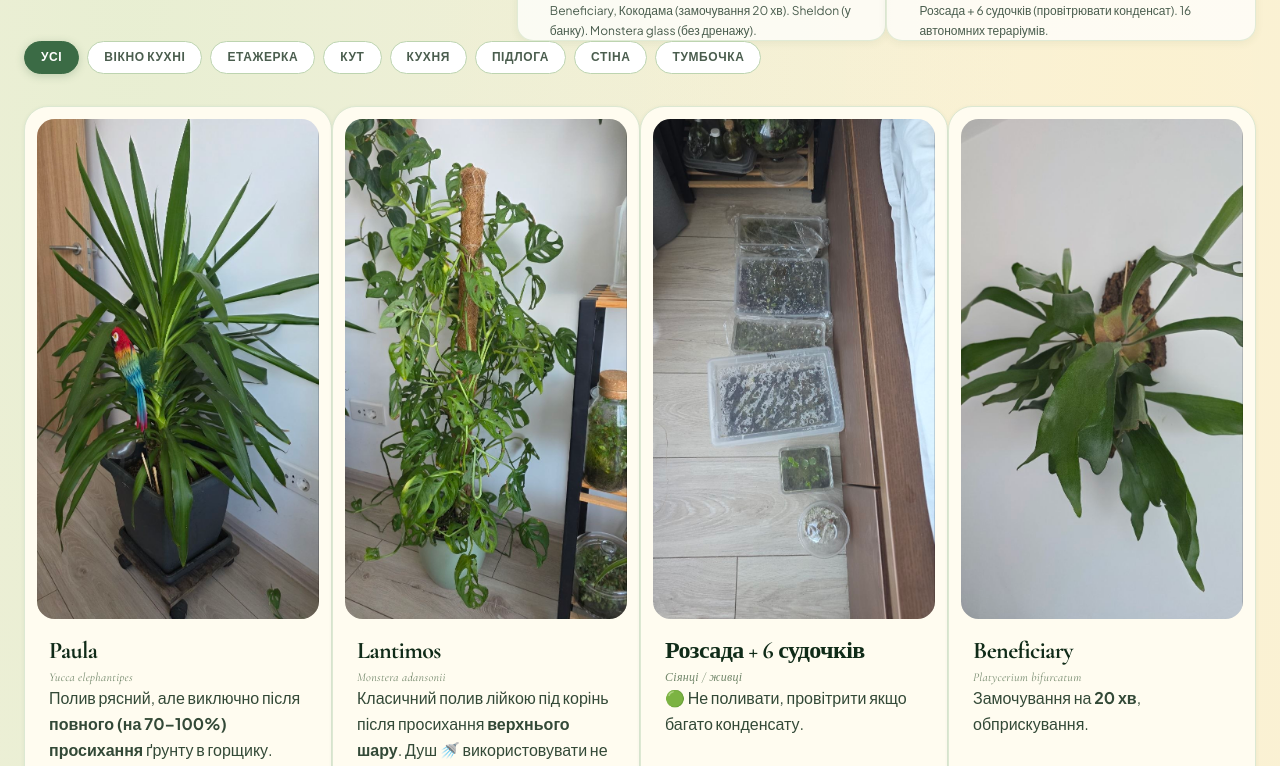
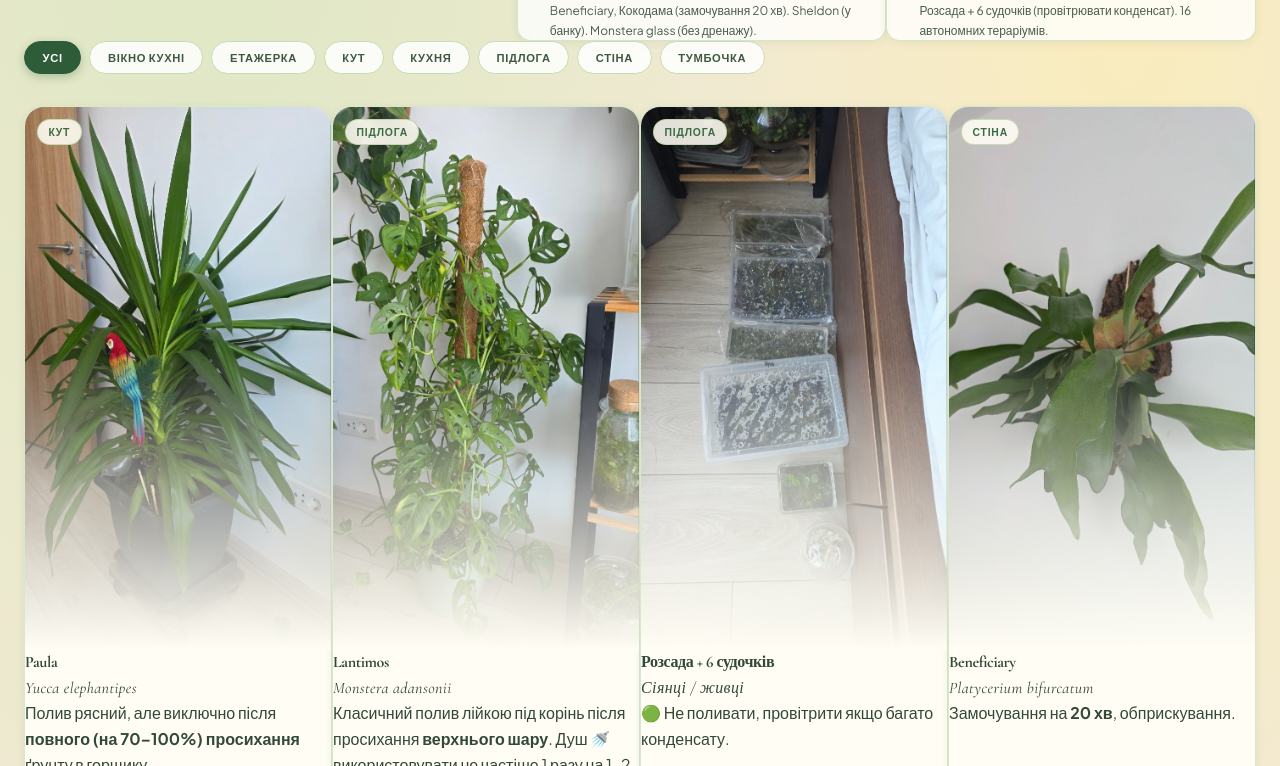
Before and after one commit to newagno/plant-sitter-guide, a plain HTML site: page index.html in a window 1280 px wide. Shown: the part 96-862 px from the top of the page. Drawn offline with nearby package versions, Linux system fonts and the light colour scheme.

Commit message:
feat: update UI structure in index.html and automate build process in build_final_ui.py

```diff
--- a/index.html
+++ b/index.html
@@ -19,65 +19,122 @@
 
     /* ── Background ── */
     body {
-      background-color: #F7F0DE;
+      background-color: #F2EAD3;
       background-image:
-        radial-gradient(ellipse at 10% 0%, rgba(214, 237, 196, 0.45) 0%, transparent 55%),
-        radial-gradient(ellipse at 90% 5%, rgba(255, 243, 196, 0.50) 0%, transparent 50%);
+        radial-gradient(ellipse 80% 50% at 15% -5%, rgba(196, 228, 176, 0.5) 0%, transparent 60%),
+        radial-gradient(ellipse 60% 40% at 88% 2%, rgba(255, 238, 170, 0.55) 0%, transparent 55%);
     }
 
-    /* ── Plant Cards (flat, uniform) ── */
+    /* ── Plant Cards ── */
     .plant-card {
-      border-radius: 1.5rem;
-      background: #FFFCF0;
-      border: 1px solid #DCE8D2;
-      box-shadow: 0 1px 4px rgba(49,83,51,0.07);
-      transition: box-shadow 0.2s ease, transform 0.2s ease;
+      border-radius: 1.25rem;
+      background: #FFFDF4;
+      border: 1px solid #D8E8CC;
+      box-shadow: 0 2px 8px rgba(40,70,42,0.08), 0 0 0 0 rgba(59,107,69,0);
+      transition: box-shadow 0.28s ease, transform 0.28s ease;
+      overflow: hidden;
     }
     .plant-card:hover {
-      box-shadow: 0 6px 20px rgba(49,83,51,0.13);
-      transform: translateY(-3px);
+      box-shadow: 0 10px 36px rgba(40,70,42,0.16);
+      transform: translateY(-5px);
     }
     .plant-card-img-wrap {
-      border-radius: 1.1rem;
+      position: relative;
       overflow: hidden;
     }
+    /* Gradient fade from image into card body */
+    .plant-card-img-wrap::after {
+      content: '';
+      position: absolute;
+      inset: 0;
+      background: linear-gradient(to bottom,
+        transparent 45%,
+        rgba(255, 253, 244, 0.55) 72%,
+        #FFFDF4 100%
+      );
+      pointer-events: none;
+    }
+    .plant-card-img-wrap img {
+      display: block;
+      width: 100%;
+      height: 100%;
+      object-fit: cover;
+      transition: transform 1.1s cubic-bezier(0.25, 0.46, 0.45, 0.94);
+    }
+    .plant-card:hover .plant-card-img-wrap img {
+      transform: scale(1.06);
+    }
 
-    /* ── Care Notes (header summary cards) ── */
+    /* Location pill on the image */
+    .loc-pill {
+      position: absolute;
+      top: 0.75rem;
+      left: 0.75rem;
+      z-index: 10;
+      background: rgba(255, 253, 244, 0.88);
+      border: 1px solid rgba(180,210,160,0.7);
+      color: #3B6B45;
+      font-size: 0.65rem;
+      font-weight: 700;
+      letter-spacing: 0.08em;
+      text-transform: uppercase;
+      padding: 0.25rem 0.65rem;
+      border-radius: 999px;
+      backdrop-filter: blur(6px);
+    }
+
+    /* Zoom button covers the whole image area */
+    .zoom-trigger {
+      display: block;
+      width: 100%;
+      height: 100%;
+      padding: 0;
+      border: none;
+      background: transparent;
+      cursor: zoom-in;
+    }
+    .zoom-trigger:focus-visible {
+      outline: 3px solid rgba(59,107,69,0.65);
+      outline-offset: -3px;
+    }
+
+    /* ── Care Notes (header summary) ── */
     .care-note {
-      border-radius: 1rem;
-      background: rgba(255,255,255,0.72);
-      border: 1px solid rgba(220,232,210,0.85);
-      box-shadow: 0 2px 8px rgba(47,78,48,0.07);
+      border-radius: 0.875rem;
+      background: rgba(255,255,255,0.78);
+      border: 1px solid rgba(208,228,196,0.9);
+      box-shadow: 0 2px 10px rgba(47,78,48,0.07);
       transition: box-shadow 0.2s ease, transform 0.2s ease;
     }
     .care-note:hover {
-      box-shadow: 0 8px 24px rgba(51,83,49,0.12);
+      box-shadow: 0 8px 28px rgba(51,83,49,0.12);
       transform: translateY(-2px);
     }
 
     /* ── Filter Buttons ── */
     .filter-btn {
-      padding: 0.4rem 1rem;
+      padding: 0.45rem 1.1rem;
       border-radius: 9999px;
-      font-size: 0.75rem;
-      font-weight: 600;
-      letter-spacing: 0.05em;
+      font-size: 0.7rem;
+      font-weight: 700;
+      letter-spacing: 0.06em;
       text-transform: uppercase;
-      border: 1px solid #BDD4B0;
-      background: #fff;
-      color: #4A5D4E;
+      border: 1.5px solid #C4DDB6;
+      background: rgba(255,255,255,0.85);
+      color: #3D5940;
       cursor: pointer;
       transition: background 0.15s, color 0.15s, border-color 0.15s, box-shadow 0.15s;
     }
     .filter-btn:hover {
-      background: #EBF2E8;
-      border-color: #8AB57E;
+      background: #EEF6E8;
+      border-color: #84B872;
+      color: #2A4A2E;
     }
     .filter-btn.active {
-      background: #3B6B45;
-      border-color: #3B6B45;
+      background: #2E5C38;
+      border-color: #2E5C38;
       color: #fff;
-      box-shadow: 0 2px 8px rgba(59,107,69,0.25);
+      box-shadow: 0 3px 10px rgba(46,92,56,0.3);
     }
     .filter-btn:focus-visible {
       outline: 3px solid rgba(59,107,69,0.5);
@@ -85,26 +142,8 @@
     }
 
     /* ── Modal ── */
-    #zoomModal {
-      transition: opacity 0.25s ease;
-    }
-    #zoomModal.hidden-modal {
-      opacity: 0;
-      pointer-events: none;
-    }
-
-    /* ── Zoom trigger ── */
-    .zoom-trigger img {
-      transition: transform 1s ease;
-    }
-    .plant-card:hover .zoom-trigger img {
-      transform: scale(1.04);
-    }
-    .zoom-trigger:focus-visible {
-      outline: 3px solid rgba(59,107,69,0.6);
-      outline-offset: -3px;
-      border-radius: 1.1rem;
-    }
+    #zoomModal { transition: opacity 0.25s ease; }
+    #zoomModal.hidden-modal { opacity: 0; pointer-events: none; }
   </style>
 </head>
 <body class="text-[#334937] font-sans min-h-screen antialiased selection:bg-emerald-200/70 overflow-x-hidden">
@@ -403,16 +442,17 @@
     let lastFocused  = null;
     let activeFilter = 'all';
 
-    // ── Render cards ──────────────────────────────────────────────────────────
     function renderCards(filter) {
       const list = filter === 'all' ? plants : plants.filter(p => p.loc === filter);
 
       grid.innerHTML = list.map(p => `
-        <article class="plant-card group flex flex-col overflow-hidden">
-          <div class="plant-card-img-wrap m-3 mb-0 h-56 shrink-0">
+        <article class="plant-card group flex flex-col">
+
+          <!-- Image area -->
+          <div class="plant-card-img-wrap relative h-60 shrink-0">
             <button
               type="button"
-              class="zoom-trigger block w-full h-full p-0 border-none bg-transparent cursor-zoom-in"
+              class="zoom-trigger"
               aria-label="Збільшити фото ${p.name}"
               data-src="./assets/images/${p.img}"
             >
@@ -423,26 +463,20 @@
                 height="400"
                 loading="lazy"
                 decoding="async"
-                class="w-full h-full object-cover"
               >
             </button>
+            <span class="loc-pill">${p.loc}</span>
           </div>
 
-          <div class="flex flex-col flex-1 px-6 pb-6 pt-4">
-            <div class="mb-3">
-              <h3 class="text-[#102B18] font-serif font-bold text-2xl tracking-tight mb-0.5">${p.name}</h3>
-              <p class="text-xs text-[#72876B] italic font-serif tracking-wide">${p.latin}</p>
+          <!-- Body -->
+          <div class="flex flex-col flex-1 px-5 pb-5 pt-3">
+            <div class="mb-2.5">
+              <h3 class="text-[#0E2416] font-serif font-bold text-[1.45rem] leading-tight tracking-tight mb-0.5">${p.name}</h3>
+              <p class="text-[11px] text-[#7A9070] italic font-serif tracking-wide">${p.latin}</p>
             </div>
 
-            <div class="text-base text-[#334937] font-sans leading-relaxed flex-1 mb-4">
+            <div class="text-[0.88rem] text-[#3A4E3C] font-sans leading-relaxed flex-1 mb-3">
               ${p.text}
-            </div>
-
-            <div class="mt-auto pt-3 border-t border-[#DCE8D2]">
-              <span class="text-[10px] text-[#6D8267] font-bold flex items-center gap-1.5 uppercase tracking-widest">
-                <svg class="w-3 h-3" fill="none" stroke="currentColor" viewBox="0 0 24 24" aria-hidden="true"><path stroke-linecap="round" stroke-linejoin="round" stroke-width="2" d="M17.657 16.657L13.414 20.9a1.998 1.998 0 01-2.827 0l-4.244-4.243a8 8 0 1111.314 0z"></path><path stroke-linecap="round" stroke-linejoin="round" stroke-width="2" d="M15 11a3 3 0 11-6 0 3 3 0 016 0z"></path></svg>
-                ${p.loc}
-              </span>
             </div>
           </div>
         </article>
```
Also changed, not shown: 1 other file.
